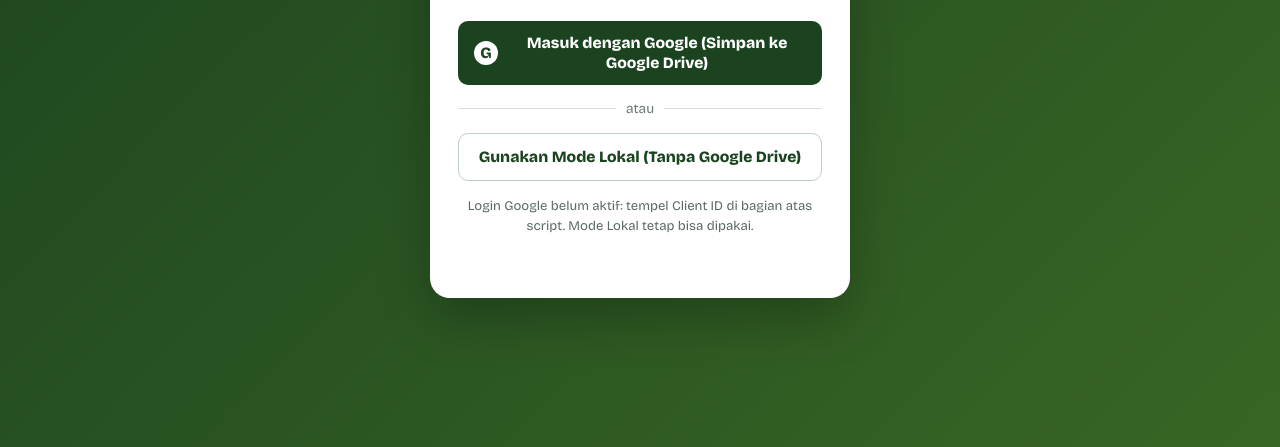
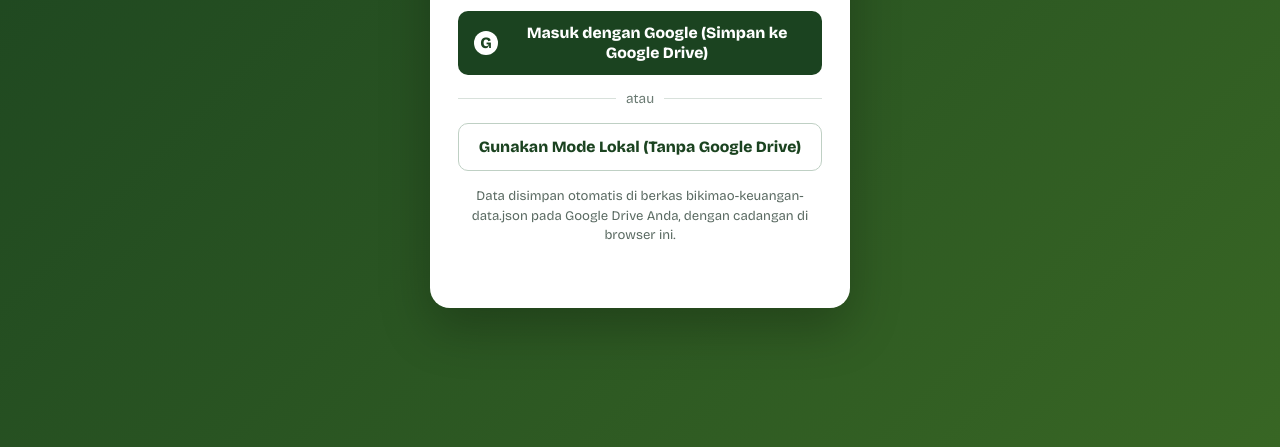
Before and after one commit to bikimao/bikimao, a plain HTML site: page index.html in a window 1280 px wide. Shown: the part 353-800 px from the top of the page. Drawn offline with nearby package versions, Linux system fonts and the light colour scheme.

Commit message:
Update index.html

```diff
--- a/index.html
+++ b/index.html
@@ -380,7 +380,7 @@ body:not(.locked) #landing{display:none}
    Client ID boleh ada di kode publik. Jangan pernah menaruh Client Secret di sini.
    Scope drive.file hanya mengizinkan aplikasi ini mengakses berkas yang ia buat sendiri.
    ===================================================================== */
-const CLIENT_ID="";   /* contoh: "1234567890-abcdefg.apps.googleusercontent.com" */
+const CLIENT_ID="436419164142-aka9j1jo9oquf59bh98csoaeqqhj8e86.apps.googleusercontent.com";
 const GD_SCOPE="https://www.googleapis.com/auth/drive.file";
 const GD_FILE="bikimao-keuangan-data.json";
 const GD={on:false,token:"",exp:0,fileId:"",user:null,timer:null,busy:false,dirty:false};
```
